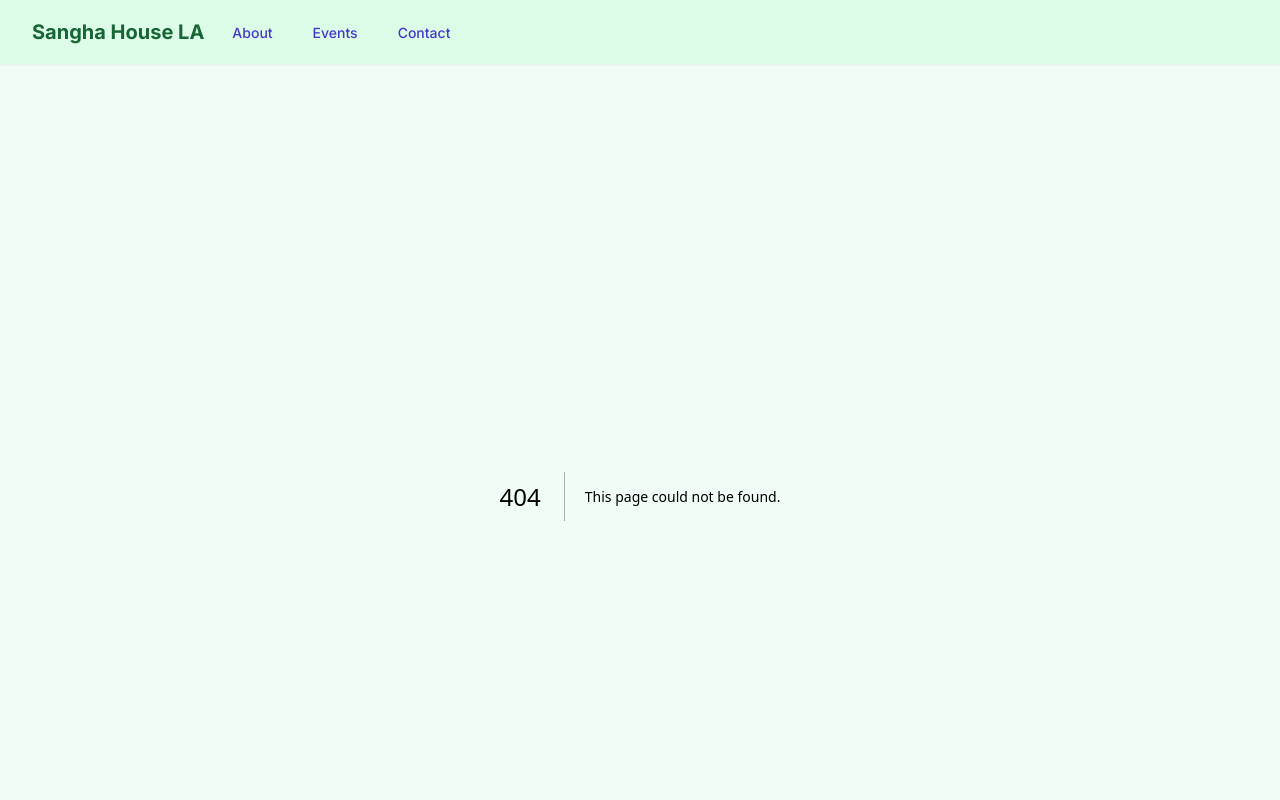
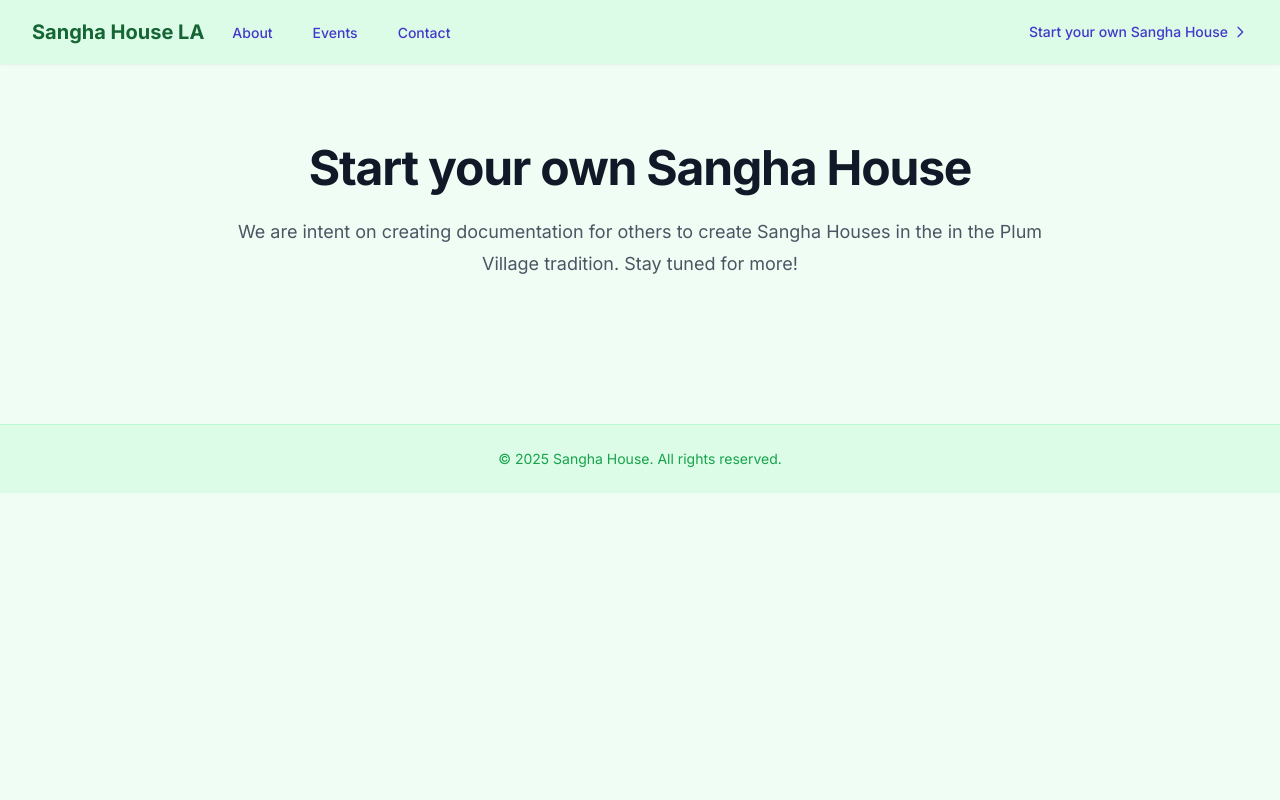
Before and after one commit to garrettallen0/sangha-house, a Next.js app: page /start-sangha in a window 1280 px wide. Before the commit this address had no page. Shown: the top 800 px of the page. Built offline with nearby package versions, Linux system fonts and the light colour scheme.

Commit message:
adds start your own

```diff
--- /dev/null
+++ b/src/app/start-sangha/page.tsx
@@ -0,0 +1,18 @@
+export default function StartSangha() {
+  return (
+    <div className="max-w-4xl mx-auto px-4 sm:px-6 lg:px-8 py-12">
+      <div className="text-center">
+        <h1 className="text-4xl font-bold tracking-tight text-gray-900 sm:text-5xl">
+          Start your own Sangha House
+        </h1>
+        <p className="mt-6 text-lg leading-8 text-gray-600">
+          We are intent on creating documentation for others to create Sangha Houses in the in the Plum Village tradition. Stay tuned for more!
+        </p>
+      </div>
+
+      <div className="mt-16 space-y-12">
+        {/* Content sections will go here */}
+      </div>
+    </div>
+  )
+}
--- a/src/components/Navigation.tsx
+++ b/src/components/Navigation.tsx
@@ -36,6 +36,28 @@
                 Contact
               </Link>
             </div>
+          </div>
+          <div className="hidden sm:flex sm:items-center">
+            <Link
+              href="/start-sangha"
+              className="text-indigo-700 hover:text-indigo-900 inline-flex items-center text-sm font-medium"
+            >
+              Start your own Sangha House{' '}
+              <svg
+                className="ml-1 h-4 w-4"
+                fill="none"
+                stroke="currentColor"
+                viewBox="0 0 24 24"
+                xmlns="http://www.w3.org/2000/svg"
+              >
+                <path
+                  strokeLinecap="round"
+                  strokeLinejoin="round"
+                  strokeWidth={2}
+                  d="M9 5l7 7-7 7"
+                />
+              </svg>
+            </Link>
           </div>
           <div className="flex items-center sm:hidden">
             <button
@@ -103,6 +125,27 @@
           >
             Contact
           </Link>
+          <div className="border-t border-gray-200 my-2"></div>
+          <Link
+            href="/start-sangha"
+            className="block pl-3 pr-4 py-2 border-l-4 border-transparent text-base font-medium text-indigo-700 hover:bg-indigo-50 hover:border-indigo-300 hover:text-indigo-900"
+          >
+            Start your own Sangha House{' '}
+            <svg
+              className="inline-block ml-1 h-4 w-4"
+              fill="none"
+              stroke="currentColor"
+              viewBox="0 0 24 24"
+              xmlns="http://www.w3.org/2000/svg"
+            >
+              <path
+                strokeLinecap="round"
+                strokeLinejoin="round"
+                strokeWidth={2}
+                d="M9 5l7 7-7 7"
+              />
+            </svg>
+          </Link>
         </div>
       </div>
     </header>
```
